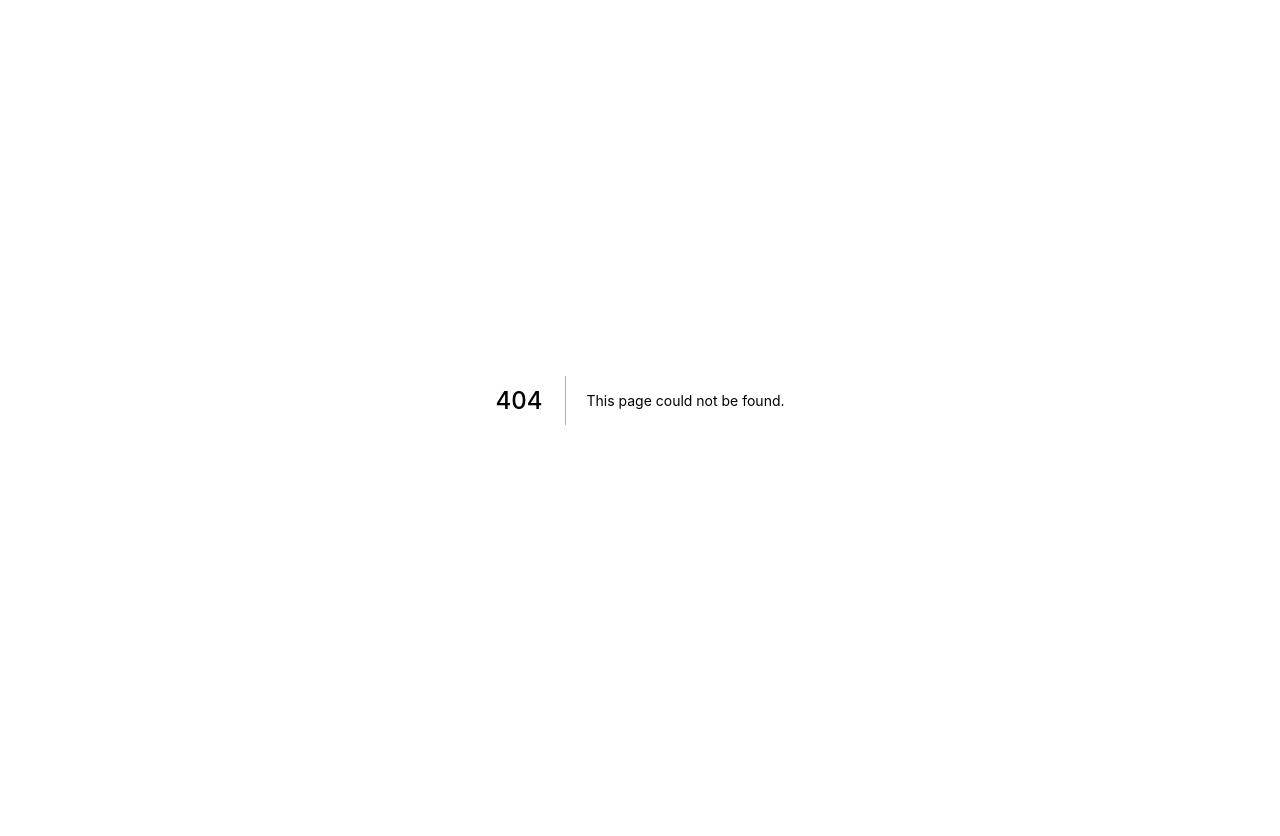
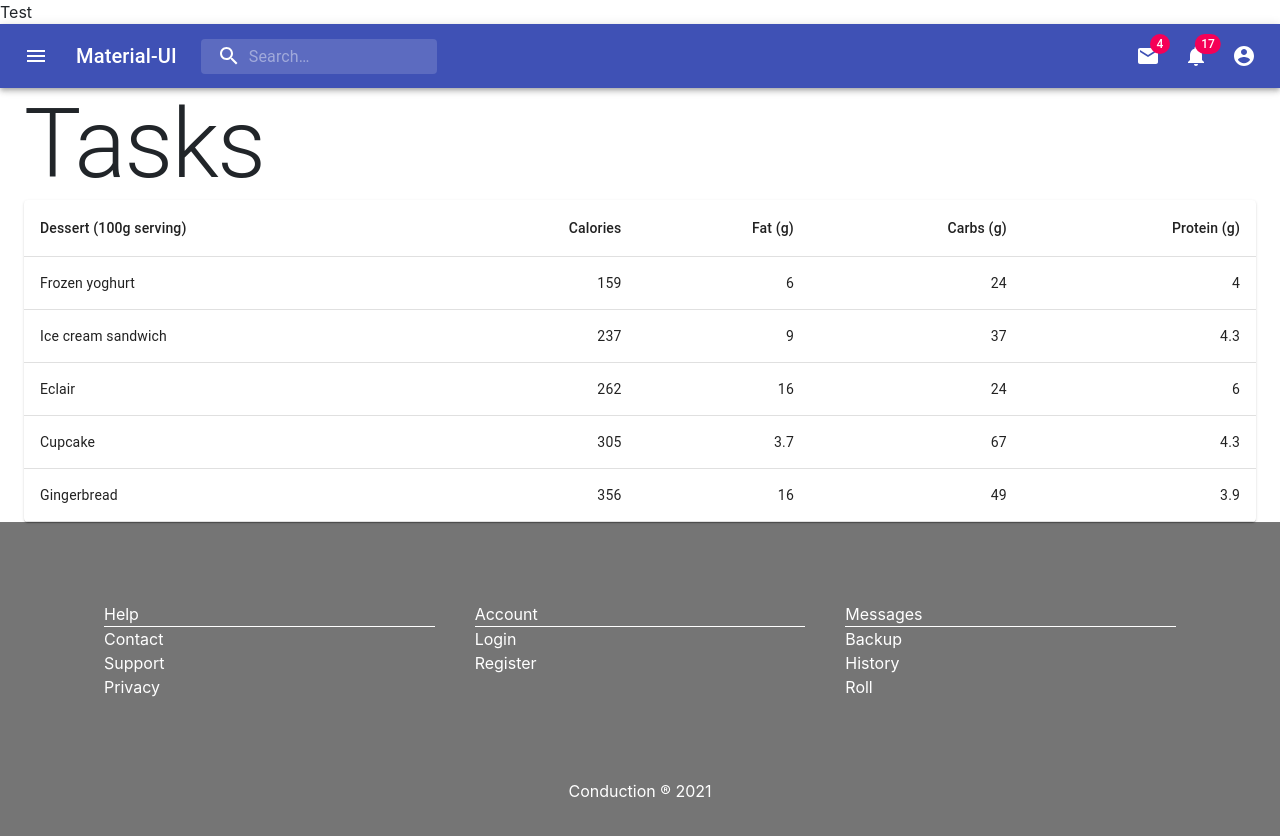
Before and after one commit to ConductionNL/api-connector, a Next.js app in the folder pwa/: page /tasks in a window 1280 px wide. Before the commit this address had no page. Shown: the top 836 px of the page. Before the commit the page ends 800 px from the top, so only its background shows below. Built offline with nearby package versions, Linux system fonts and the light colour scheme.

Commit message:
table test

```diff
--- /dev/null
+++ b/pwa/components/tasks/table.tsx
@@ -0,0 +1,53 @@
+import React from 'react';
+import Table from '@material-ui/core/Table';
+import TableBody from '@material-ui/core/TableBody';
+import TableCell from '@material-ui/core/TableCell';
+import TableContainer from '@material-ui/core/TableContainer';
+import TableHead from '@material-ui/core/TableHead';
+import TableRow from '@material-ui/core/TableRow';
+import Paper from '@material-ui/core/Paper';
+
+function createData(name, calories, fat, carbs, protein) {
+  return { name, calories, fat, carbs, protein };
+}
+
+const rows = [
+  createData('Frozen yoghurt', 159, 6.0, 24, 4.0),
+  createData('Ice cream sandwich', 237, 9.0, 37, 4.3),
+  createData('Eclair', 262, 16.0, 24, 6.0),
+  createData('Cupcake', 305, 3.7, 67, 4.3),
+  createData('Gingerbread', 356, 16.0, 49, 3.9),
+];
+
+
+export default function TaskTable() {
+
+  return (
+    <TableContainer component={Paper}>
+      <Table aria-label="simple table">
+        <TableHead>
+          <TableRow>
+            <TableCell>Dessert (100g serving)</TableCell>
+            <TableCell align="right">Calories</TableCell>
+            <TableCell align="right">Fat&nbsp;(g)</TableCell>
+            <TableCell align="right">Carbs&nbsp;(g)</TableCell>
+            <TableCell align="right">Protein&nbsp;(g)</TableCell>
+          </TableRow>
+        </TableHead>
+        <TableBody>
+          {rows.map((row) => (
+            <TableRow key={row.name}>
+              <TableCell component="th" scope="row">
+                {row.name}
+              </TableCell>
+              <TableCell align="right">{row.calories}</TableCell>
+              <TableCell align="right">{row.fat}</TableCell>
+              <TableCell align="right">{row.carbs}</TableCell>
+              <TableCell align="right">{row.protein}</TableCell>
+            </TableRow>
+          ))}
+        </TableBody>
+      </Table>
+    </TableContainer>
+  );
+}
--- /dev/null
+++ b/pwa/pages/tasks/index.tsx
@@ -0,0 +1,31 @@
+import Button from "@material-ui/core/Button";
+import Container from "@material-ui/core/Container";
+import React from "react";
+import Footer from "../../components/common/footer";
+import Head from "next/head";
+import Header from "../../components/common/header";
+import TaskTable from "../../components/tasks/table";
+import Typography from '@material-ui/core/Typography';
+import Link from 'next/link'
+
+function Index() {
+
+  const zakenHref = '/products/' + Math.floor(Math.random() * 10);
+
+  return <div>
+
+    <Header/>
+
+    <Container>
+      <Typography variant="h1">
+        Tasks
+      </Typography>
+
+     <TaskTable />
+    </Container>
+
+    <Footer/>
+  </div>
+}
+
+export default Index
```
Also changed, not shown: pwa/components/products/card.tsx (added, +7 -0 lines), pwa/pages/products/[id].tsx (added, +38 -0 lines), pwa/pages/products/index.tsx (added, +36 -0 lines), pwa/pages/tasks/[id].tsx (added, +38 -0 lines).
